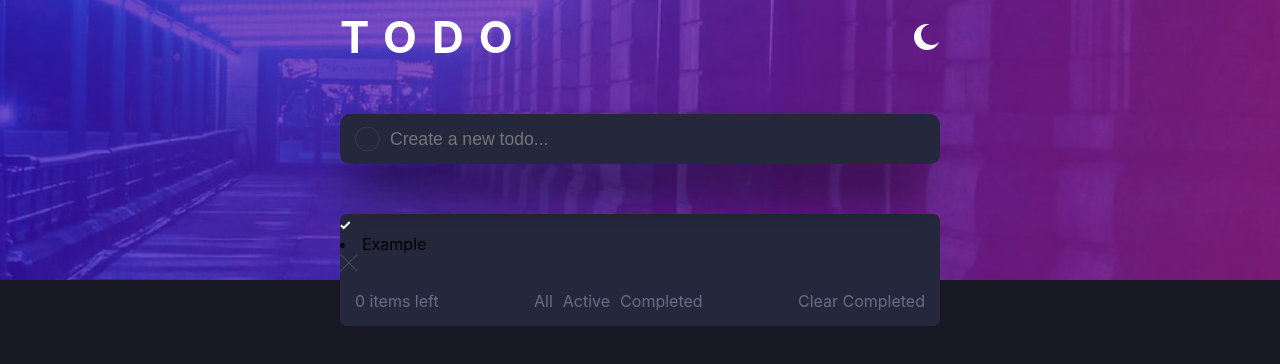
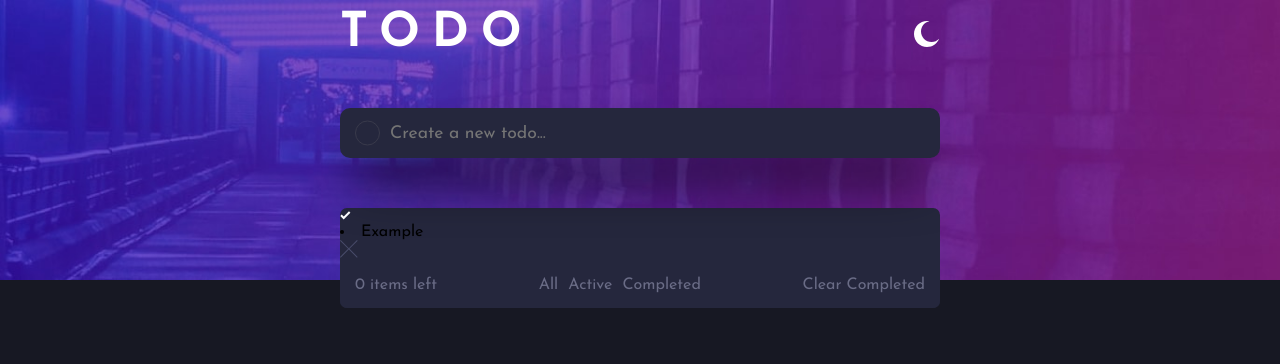
Before and after one commit to Diego-Girao/todo-app-redux, a React (Create React App) app: page / in a window 1280 px wide. Shown: the top 364 px of the page. Built offline with nearby package versions, Linux system fonts and the light colour scheme.

Commit message:
Style import font and add style scrollbar

```diff
--- a/src/App.scss
+++ b/src/App.scss
@@ -1,7 +1,10 @@
+@import url("https://fonts.googleapis.com/css2?family=Josefin+Sans:wght@400;700&display=swap");
+
 * {
 	margin: 0;
 	padding: 0;
 	box-sizing: border-box;
+	font-family: "Josefin Sans", sans-serif;
 }
 
 .app {
@@ -49,8 +52,8 @@
 
 			h1 {
 				color: white;
-				font-size: 2.75rem;
-				letter-spacing: 0.9375rem;
+				font-size: 3rem;
+				letter-spacing: 0.75rem;
 			}
 		}
 
@@ -118,8 +121,8 @@
 					color: lightgray;
 					height: 3.125rem;
 					cursor: pointer;
-					padding: 0.625rem 1.875rem 0.625rem 3.125rem;
-					font-size: 1.1rem;
+					padding: 1.125rem 1.875rem 1.375rem 3.125rem;
+					font-size: 1.2rem;
 					list-style: none;
 					border-bottom: 1px solid rgb(57, 58, 75);
 					text-overflow: ellipsis;
@@ -233,6 +236,7 @@
 	}
 }
 
+// Mobile
 @media (max-width: 680px) {
 	.todos {
 		width: 90%;
@@ -249,3 +253,12 @@
 		}
 	}
 }
+
+::-webkit-scrollbar {
+	width: 0.625rem;
+}
+
+::-webkit-scrollbar-thumb {
+	border-radius: 15px;
+	background-image: linear-gradient(326deg, #a4508b 0%, #5f0a87 74%);
+}
```
